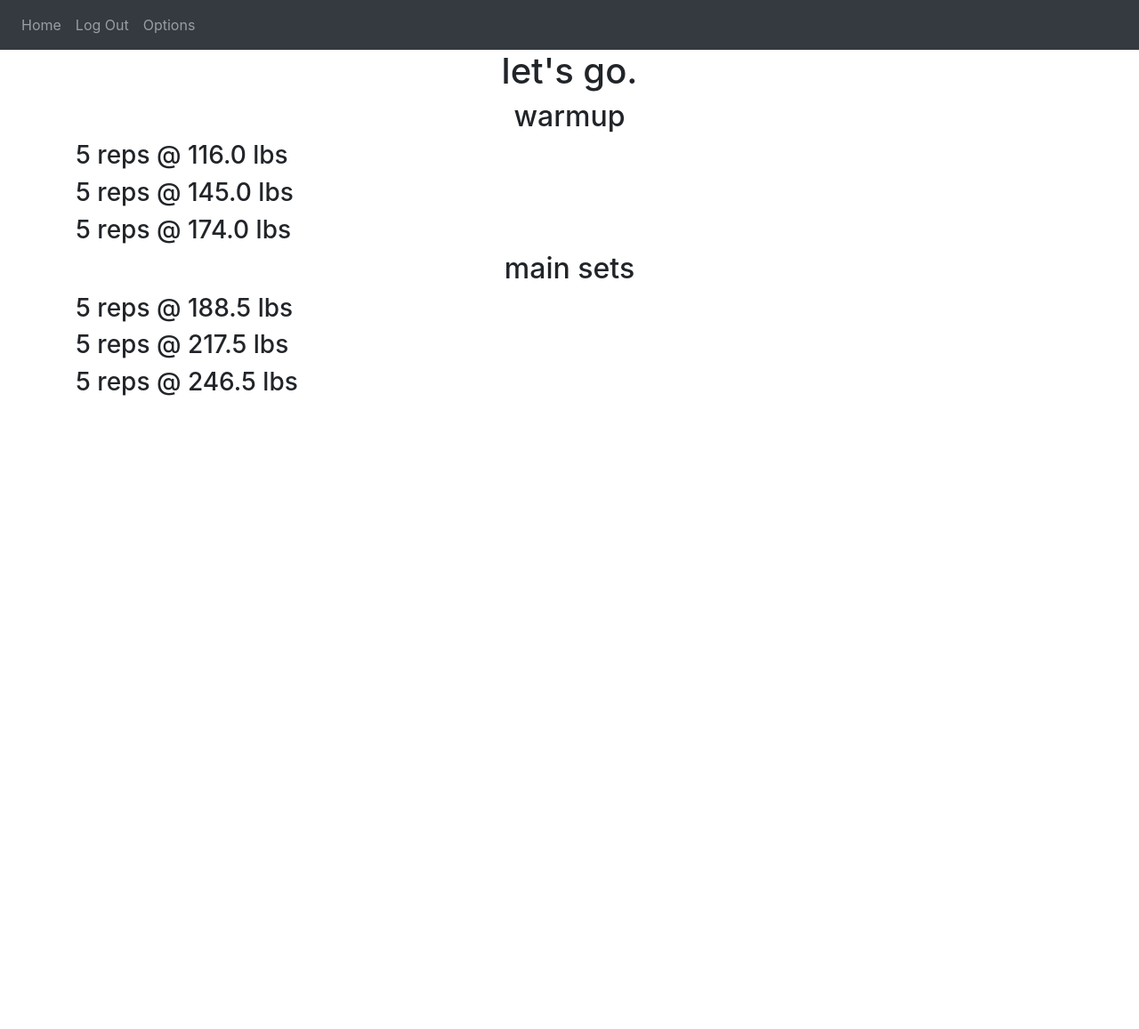
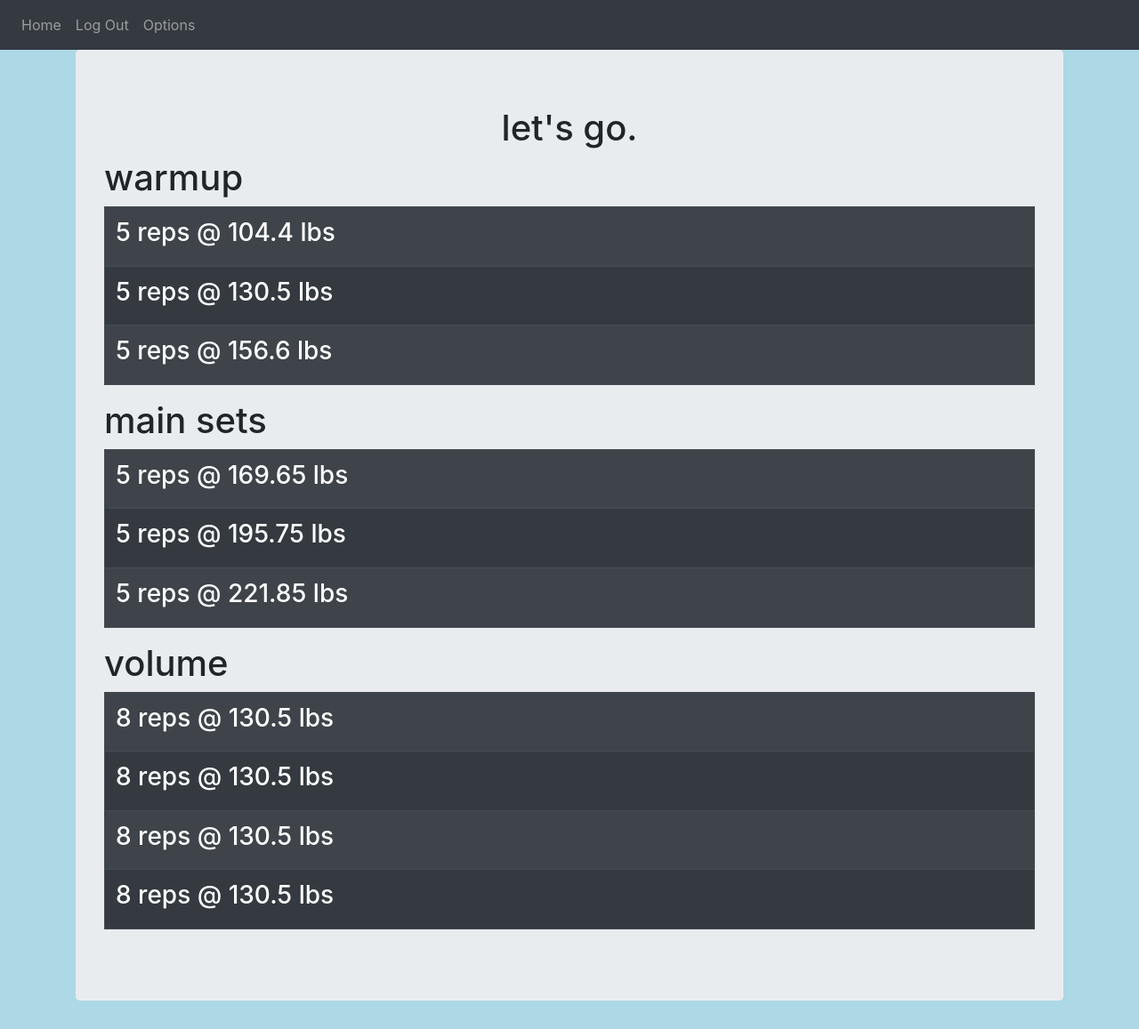
Before and after one commit to harrisonBarnett/wl_, a Flask app: page /squat in a window 1280 px wide. Shown: the whole page at 89% size. Before the commit the page ends 445 px from the top, so only its background shows below. Run offline with Flask 2, Linux system fonts and the light colour scheme; a user stored in the database is signed in; some libraries are stand-ins or nearby versions.

Commit message:
Made a style sheet; some styling on squat.html

```diff
--- /dev/null
+++ b/website/static/styles.css
@@ -0,0 +1,11 @@
+td {
+    border: 1px solid #000;
+}
+tr td:last-child {
+    width: 1%;
+    white-space: nowrap;
+}
+
+body {
+    background-color: lightblue;
+}
--- a/website/templates/base.html
+++ b/website/templates/base.html
@@ -18,6 +18,13 @@
       href="https://stackpath.bootstrapcdn.com/font-awesome/4.7.0/css/font-awesome.min.css"
       crossorigin="anonymous"
     />
+
+    <link
+    rel= "stylesheet"
+    type= "text/css"
+    href= "{{ url_for('static',filename='styles.css') }}"
+    />
+
 
     <!-- can be overridden in templates that inherit this template -->
     <title>{% block title %} base template {% endblock %}</title>
--- a/website/templates/squat.html
+++ b/website/templates/squat.html
@@ -3,20 +3,61 @@
 {% block title %} squat {% endblock %}
 
 {% block body %}
+<div class="jumbotron">
 
 <h1 align="center"> let's go. </h1>
 
-<h2 align="center">warmup</h2>
+<!-- <h2 align="center">warmup</h2>
 
 <h3> {{ warmup["set_1"][0] }} reps @ {{ max * warmup["set_1"][1] }} lbs</h3>
 <h3> {{ warmup["set_2"][0] }} reps @ {{ max * warmup["set_2"][1] }} lbs</h3>
-<h3> {{ warmup["set_3"][0] }} reps @ {{ max * warmup["set_3"][1] }} lbs</h3>
+<h3> {{ warmup["set_3"][0] }} reps @ {{ max * warmup["set_3"][1] }} lbs</h3> -->
 
-<h2 align="center">main sets</h2>
 
-<h3> {{ main["set_1"][0] }} reps @ {{ max * main["set_1"][1] }} lbs </h3>
-<h3> {{ main["set_2"][0] }} reps @ {{ max * main["set_2"][1] }} lbs </h3>
-<h3> {{ main["set_3"][0] }} reps @ {{ max * main["set_3"][1] }} lbs </h3>
+    <h1>warmup</h1>
+    <table class="table table-dark table-striped">
+        <tr>
+            <td><h3>{{ warmup["set_1"][0] }} reps @ {{ max * warmup["set_1"][1] }} lbs</h3></td>
+        </tr>
+        <tr>
+            <td><h3>{{ warmup["set_2"][0] }} reps @ {{ max * warmup["set_2"][1] }} lbs</h3></td>
+        </tr>
+        <tr>
+            <td><h3>{{ warmup["set_3"][0] }} reps @ {{ max * warmup["set_3"][1] }} lbs</h3></td>
+        </tr>
+    </table>
+
+    <h1>main sets</h1>
+    <table class="table table-dark table-striped">
+        <tr>
+            <td><h3>{{ main["set_1"][0] }} reps @ {{ max * main["set_1"][1] }} lbs</h3></td>
+        </tr>
+        <tr>
+            <td><h3>{{ main["set_2"][0] }} reps @ {{ max * main["set_2"][1] }} lbs</h3></td>
+        </tr>
+        <tr>
+            <td><h3>{{ main["set_3"][0] }} reps @ {{ max * main["set_3"][1] }} lbs</h3></td>
+        </tr>
+    </table>
+
+    <h1>volume</h1>
+    <table class="table table-dark table-striped">
+        <tr>
+            <td><h3>{{ volume["set_1"][0] }} reps @ {{ max * volume["set_1"][1] }} lbs</h3></td>
+        </tr>
+        <tr>
+            <td><h3>{{ volume["set_2"][0] }} reps @ {{ max * volume["set_2"][1] }} lbs</h3></td>
+        </tr>
+        <tr>
+            <td><h3>{{ volume["set_3"][0] }} reps @ {{ max * volume["set_3"][1] }} lbs</h3></td>
+        </tr>
+        <tr>
+            <td><h3>{{ volume["set_4"][0] }} reps @ {{ max * volume["set_4"][1] }} lbs</h3></td>
+        </tr>
+    </table>
+
+
+</div>
 
 {% endblock %}
 
--- a/website/views.py
+++ b/website/views.py
@@ -52,7 +52,7 @@ def options():
 @views.route("/squat", methods=["POST", "GET"])
 @login_required
 def squat():
-    SQUAT_MAX = current_user.squat_max
+    SQUAT_MAX = current_user.squat_max * .9
     squat_id = current_user.squat_id
     if squat_id % 4 == 1:
         return render_template("squat.html", user=current_user, max=SQUAT_MAX, volume=routines.volume, warmup=routines.warmup, main=routines.wk_1)
```
Also changed, not shown: website/templates/clean.html (+15 -1 lines).
